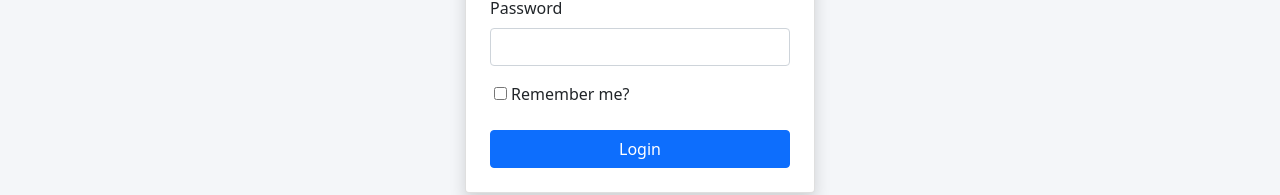
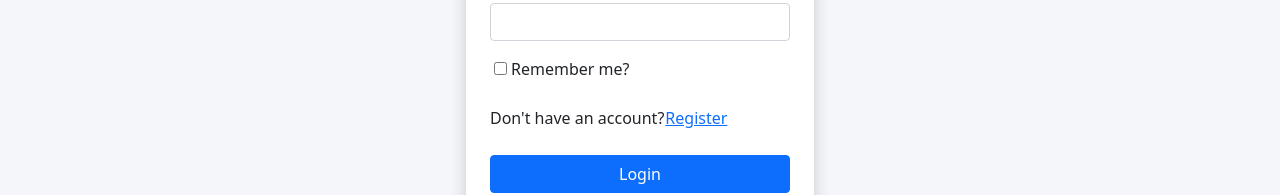
Before and after one commit to Edis-B/fullstack-chatting-app, a React (Vite) app in the folder client/: page /login in a window 1280 px wide. Shown: the part 489-684 px from the top of the page. Built offline with nearby package versions, Linux system fonts and the light colour scheme; no server answers.

Commit message:
Improved Login page/ Updated README

```diff
--- a/client/package.json
+++ b/client/package.json
@@ -30,6 +30,7 @@
     "eslint-plugin-react-hooks": "^5.0.0",
     "eslint-plugin-react-refresh": "^0.4.18",
     "globals": "^15.14.0",
+    "tailwindcss": "^4.1.12",
     "vite": "^6.1.0"
   }
 }
--- a/client/src/components/Login.jsx
+++ b/client/src/components/Login.jsx
@@ -2,6 +2,10 @@ import { useState, useEffect } from "react";
 import { host } from "../common/appConstants.js";
 import { useUser } from "../contexts/UserContext.jsx";
 import { useNavigate } from "react-router";
+
+import { Link } from "react-router";
+import Button from "react-bootstrap/Button";
+
 import request from "../utils/request.js";
 
 export default function Login() {
@@ -81,6 +85,20 @@ export default function Login() {
 						/>
 						<label className="form-label">Remember me?</label>
 					</div>
+					<div className="mb-3">
+						<label className="form-label">
+							Don't have an account?
+							<Button
+								as={Link}
+								to="/Register"
+								variant="link"
+								className="p-0 align-baseline"
+							>
+								Register
+							</Button>
+						</label>
+					</div>
+
 					<button type="submit" className="btn btn-primary w-100">
 						Login
 					</button>
--- a/client/src/components/Search/SearchBar.jsx
+++ b/client/src/components/Search/SearchBar.jsx
@@ -9,7 +9,7 @@ export default function SearchBar() {
 
 	const handleSearch = () => {
 		if (!searchQuery) {
-			enqueueError("Search requires a value!");
+			enqueueError("Input search query!");
 			return;
 		}
 
```
Also changed, not shown: 2 other files (tests, documents, lock files or other folders).
